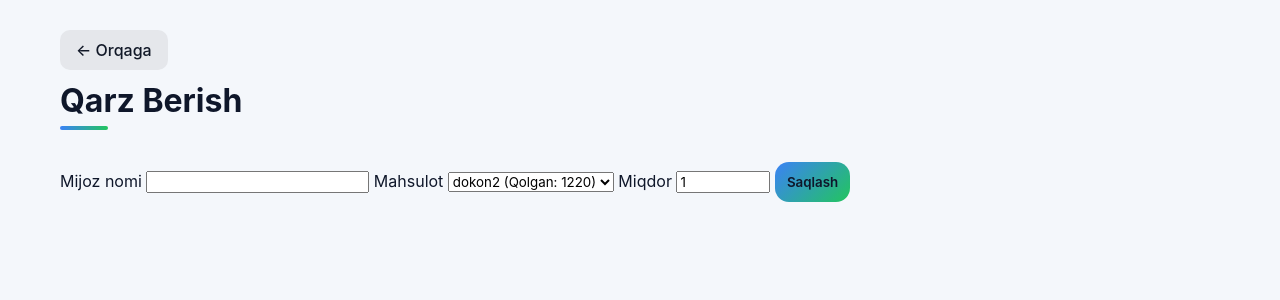
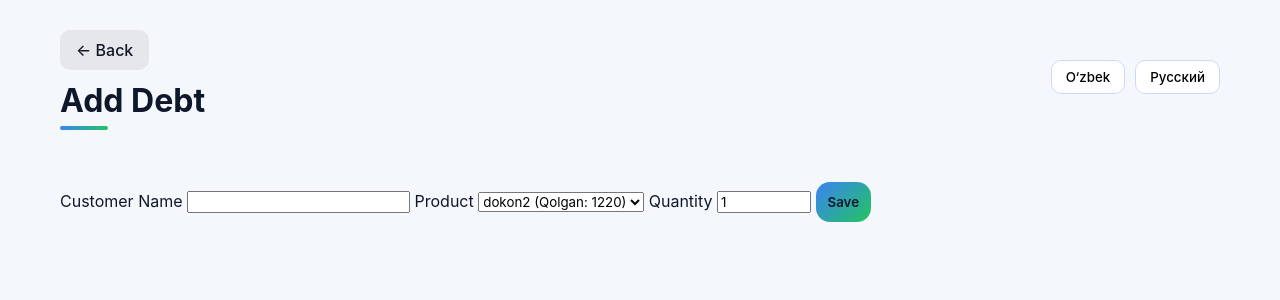
Before and after one commit to muazmuaz786/MrSamariddinBusinessProgram, a Django app: template templates/inventory/debt_create.html in a window 1280 px wide. Shown: the top 300 px of the page. Run offline with Django 4.2, Linux system fonts and the light colour scheme; the template is opened without the code that fills it: values that come from a table or form of the project are taken from there, others are empty; data comes from the database, SQL or seed files in the repository.

Commit message:
finished all

```diff
--- a/static/debt.css
+++ b/static/debt.css
@@ -266,3 +266,29 @@ body {
     border-radius: 8px;
     cursor: pointer;
 }
+
+
+.lang-btn {
+  padding: 8px 14px;
+  border-radius: 10px;
+  border: 1px solid #d0d7ff;
+  background: white;
+  font-weight: 500;
+  cursor: pointer;
+}
+
+.lang-btn.active {
+  background: #4f46e5;
+  color: #fff;
+  border-color: #4f46e5;
+}
+.topbar-right {
+  display: flex;
+  gap: 10px;
+}
+
+.top-actions {
+    display: flex;
+    justify-content: space-between;
+    margin-bottom: 20px;
+}
--- a/templates/inventory/debt_create.html
+++ b/templates/inventory/debt_create.html
@@ -1,4 +1,5 @@
 {% load static %}
+{% load i18n %}
 <!DOCTYPE html>
 <html>
 <head>
@@ -8,17 +9,42 @@
 <body>
 
 <div class="page-wrapper">
-    <a href="{% url 'debt_list' %}" class="btn-secondary">← Orqaga</a><h1 class="page-title">Qarz Berish</h1>
+    <a href="{% url 'debt_list' %}" class="btn-secondary">{% trans "← Back" %}</a>
+    <div class="top-actions">
+        <h1 class="page-title">{% trans "Add Debt" %}</h1>
+
+
+        <div class="topbar-right">
+            <form action="{% url 'set_language' %}" method="post">
+                {% csrf_token %}
+                <input type="hidden" name="language" value="uz">
+                <input type="hidden" name="next" value="{{ request.path }}">
+                <button class="lang-btn {% if request.LANGUAGE_CODE == 'uz' %}active{% endif %}">
+                    O‘zbek
+                </button>
+            </form>
+
+            <form action="{% url 'set_language' %}" method="post">
+                {% csrf_token %}
+                <input type="hidden" name="language" value="ru">
+                <input type="hidden" name="next" value="{{ request.path }}">
+                <button class="lang-btn {% if request.LANGUAGE_CODE == 'ru' %}active{% endif %}">
+                    Русский
+                </button>
+            </form>
+        </div>
+    </div>
+
 
 
 
     <form method="post" class="form-box">
         {% csrf_token %}
 
-        <label>Mijoz nomi</label>
+        <label>{% trans "Customer Name" %}</label>
         <input type="text" name="customer" required>
 
-        <label>Mahsulot</label>
+        <label>{% trans "Product" %}</label>
         <select name="product_id" id="productSelect" required>
             {% for p in products %}
                 <option value="{{ p.id }}" data-stock="{{ p.stock }}">
@@ -27,7 +53,7 @@
             {% endfor %}
         </select>
 
-        <label>Miqdor</label>
+        <label>{% trans "Quantity" %}</label>
         <input
             type="number"
             name="quantity"
@@ -37,7 +63,7 @@
             required
         >
 
-        <button class="btn-primary">Saqlash</button>
+        <button class="btn-primary">{% trans "Save" %}</button>
     </form>
 
 </div>
--- a/templates/inventory/inventory_list.html
+++ b/templates/inventory/inventory_list.html
@@ -11,7 +11,7 @@
     <a class="tab" href="{% url 'sales_analytics' %}">{% trans "Sales analytics" %}</a>
     <div style="flex:1"></div>
     <a href="{% url 'debt_list' %}" class="btn-secondary">
-      Qarzlar
+      {% trans "Debts" %}
     </a>
     <a class="btn primary" href="{% url 'product_add' %}">+ {% trans "Add" %}</a>
   </div>
```
Also changed, not shown: analytics/views.py (+14 -12 lines), templates/inventory/debt_list.html (+44 -16 lines), locale/ru/LC_MESSAGES/django.po, locale/uz/LC_MESSAGES/django.po, 2 other files.
